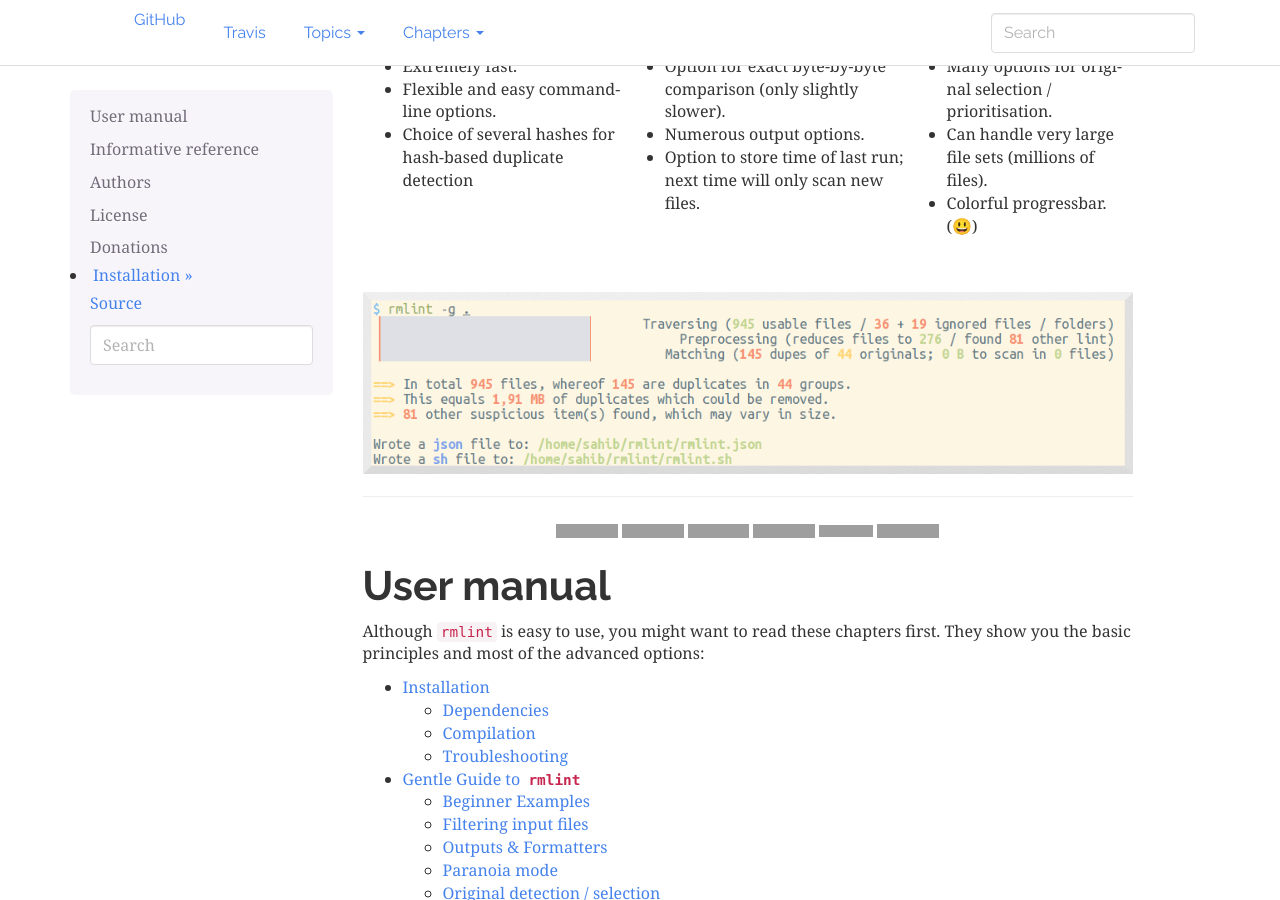
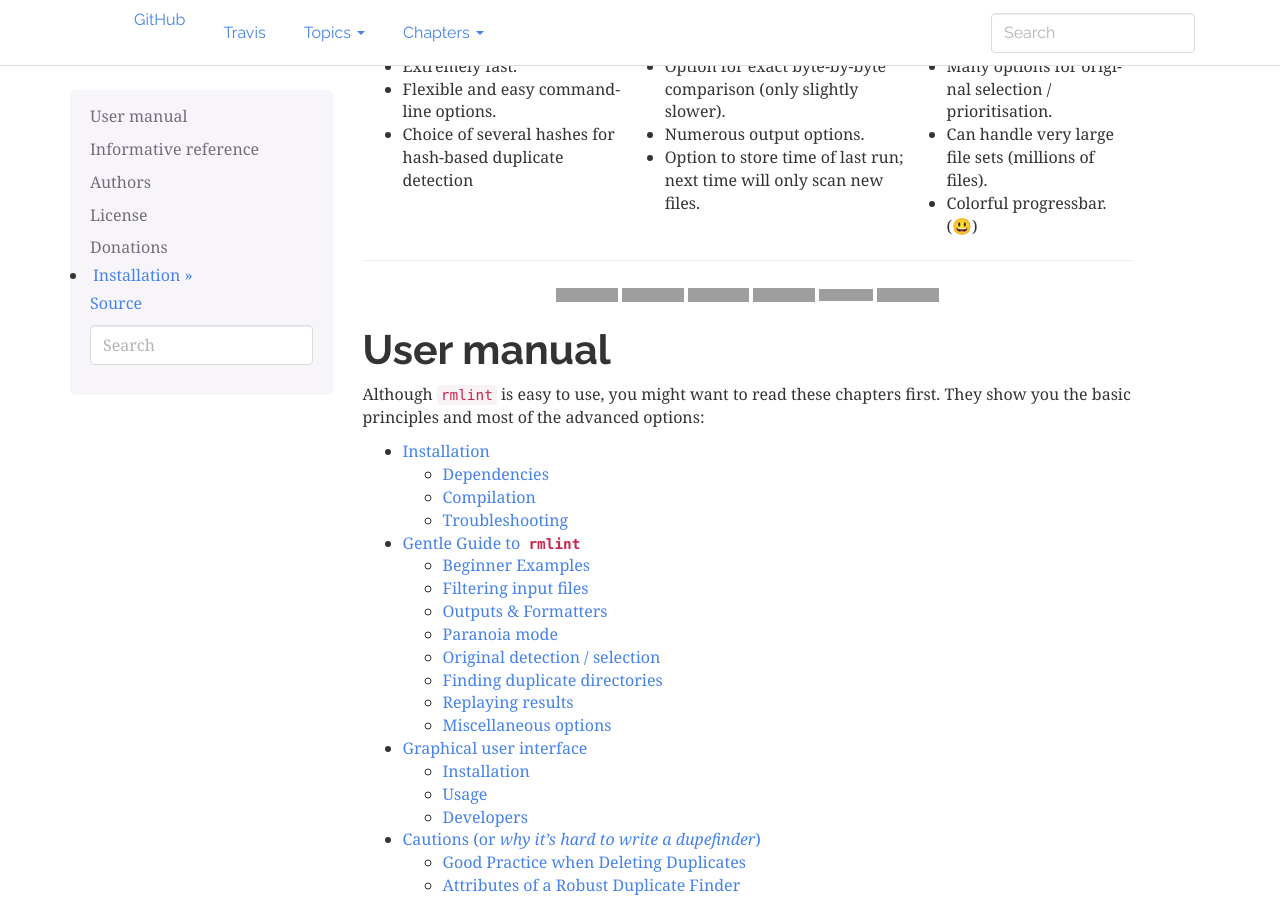
Before and after one commit to sahib/rmlint, a Sphinx documentation site: the page built from docs/index.rst, in a window 1280 px wide and 900 px high, scrolled down 460 px. Built offline with Sphinx 7.4.7, drawn with Linux system fonts in a browser that asks for light colours; grey boxes are pictures that could not be loaded.

Commit message:
docs: move screenshot to tutorial

```diff
--- a/docs/_static/custom.css
+++ b/docs/_static/custom.css
@@ -39,7 +39,7 @@
 
 blockquote {
     font-family: Vollkorn;
-    font-size: 17px;
+    font-size: 12px;
     font-style: normal;
     font-variant: normal;
     font-weight: 400;
@@ -47,7 +47,7 @@
 }
 pre {
     font-family: Vollkorn;
-    font-size: 16px;
+    font-size: 13px;
     font-style: normal;
     font-variant: normal;
     font-weight: 400;
--- a/docs/index.rst
+++ b/docs/index.rst
@@ -34,11 +34,6 @@
    + Many options for original selection / prioritisation.
    + Can handle very large file sets (millions of files).
    + Colorful progressbar. (😃)
-
-|
-
-.. image:: _static/screenshot.png
-   :align: center
 
 ----
 
--- a/docs/tutorial.rst
+++ b/docs/tutorial.rst
@@ -69,6 +69,11 @@
 .. code-block:: bash
 
     $ rmlint -g
+
+It will look like this:
+
+.. image:: _static/screenshot.png
+   :align: center
 
 Filtering input files
 ---------------------
```
Also changed, not shown: docs/_static/logo.png.
